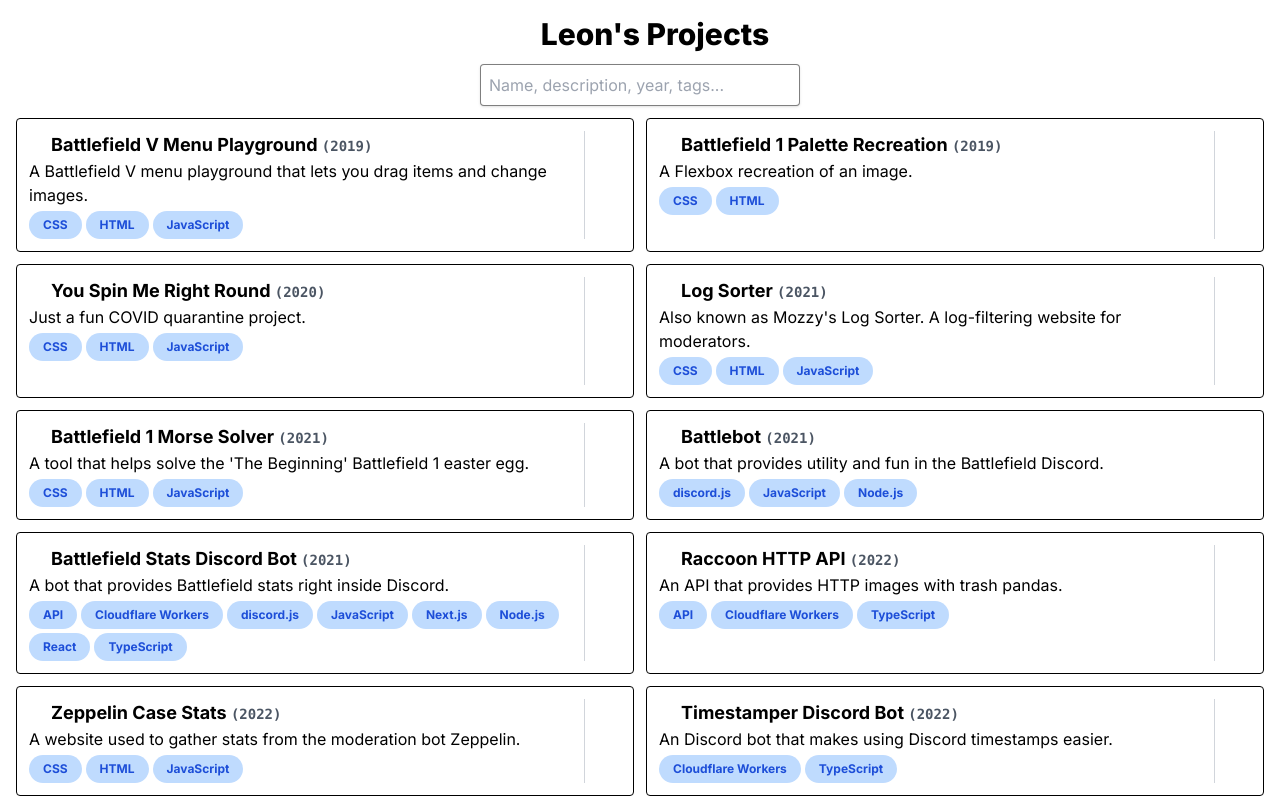
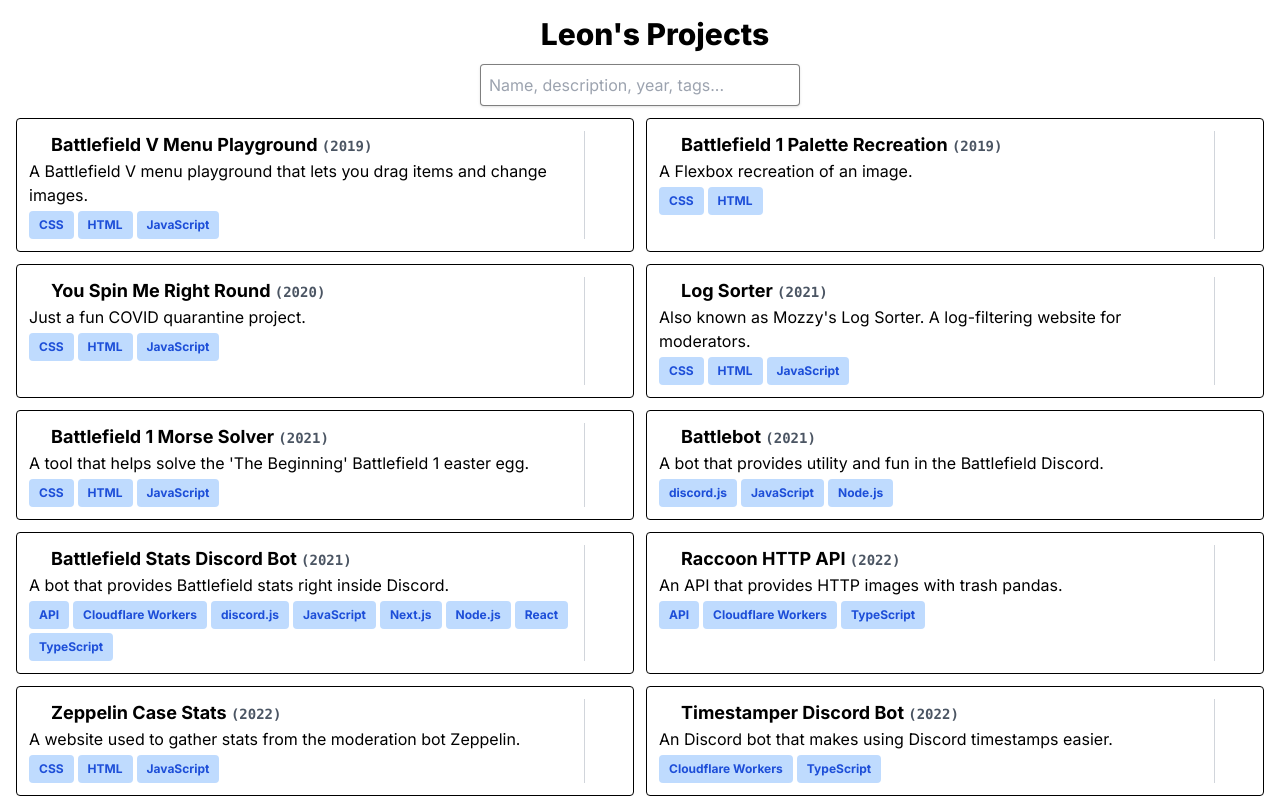
Before and after one commit to leonlarsson/leon-home, a Next.js app: page /projects in a window 1280 px wide. Shown: the top 800 px of the page. Built offline with nearby package versions, Linux system fonts and the light colour scheme; a web font is replaced by a local one.

Commit message:
Tag: change to regular rounded

```diff
--- a/app/(main)/globals.css
+++ b/app/(main)/globals.css
@@ -15,7 +15,7 @@
 }
 
 .tag-pill {
-  @apply rounded-full bg-blue-200 px-3 py-1 text-xs font-bold text-blue-700 transition-colors group-hover:bg-slate-700 group-hover:text-white dark:bg-[#212528] dark:text-[#4b98f2] dark:group-hover:bg-[#212528] dark:group-hover:text-[#4b98f2];
+  @apply rounded bg-blue-200 px-2 py-1 text-xs font-bold text-blue-700 transition-colors group-hover:bg-slate-700 group-hover:text-white dark:bg-[#212528] dark:text-[#4b98f2] dark:group-hover:bg-[#212528] dark:group-hover:text-[#4b98f2];
 }
 
 .button-link {
```
